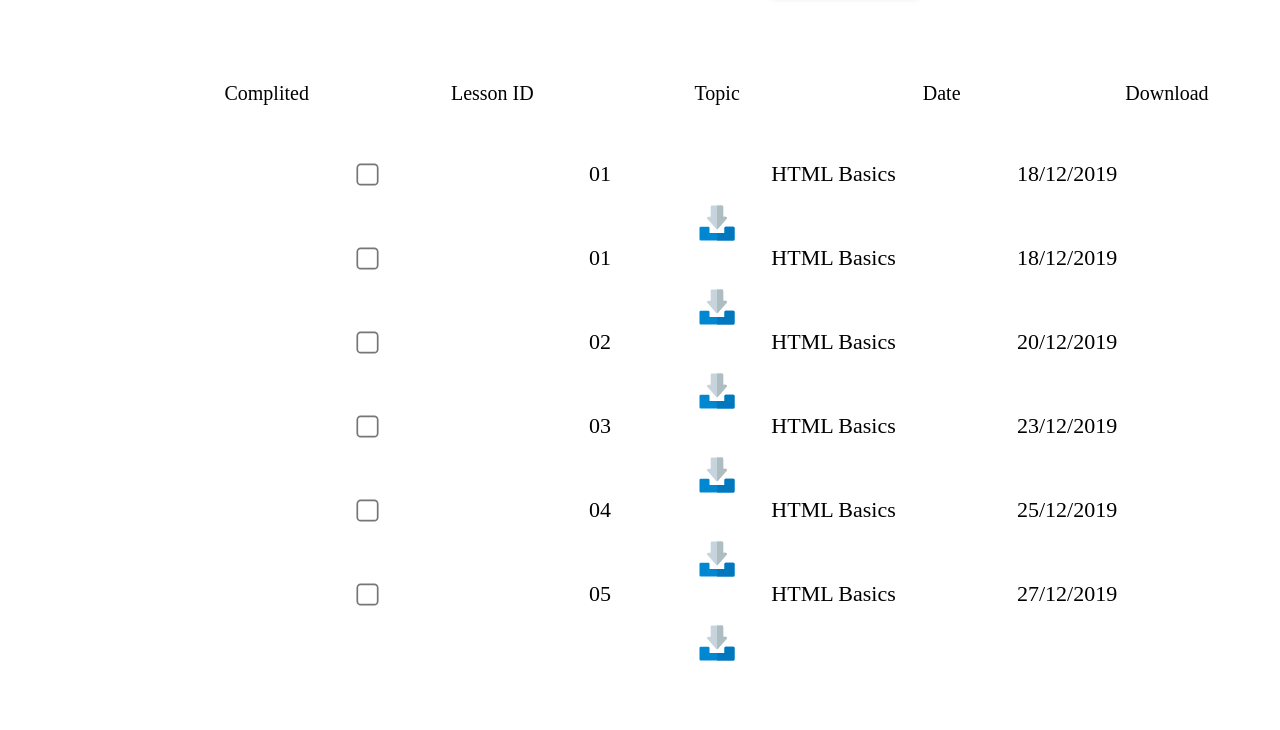
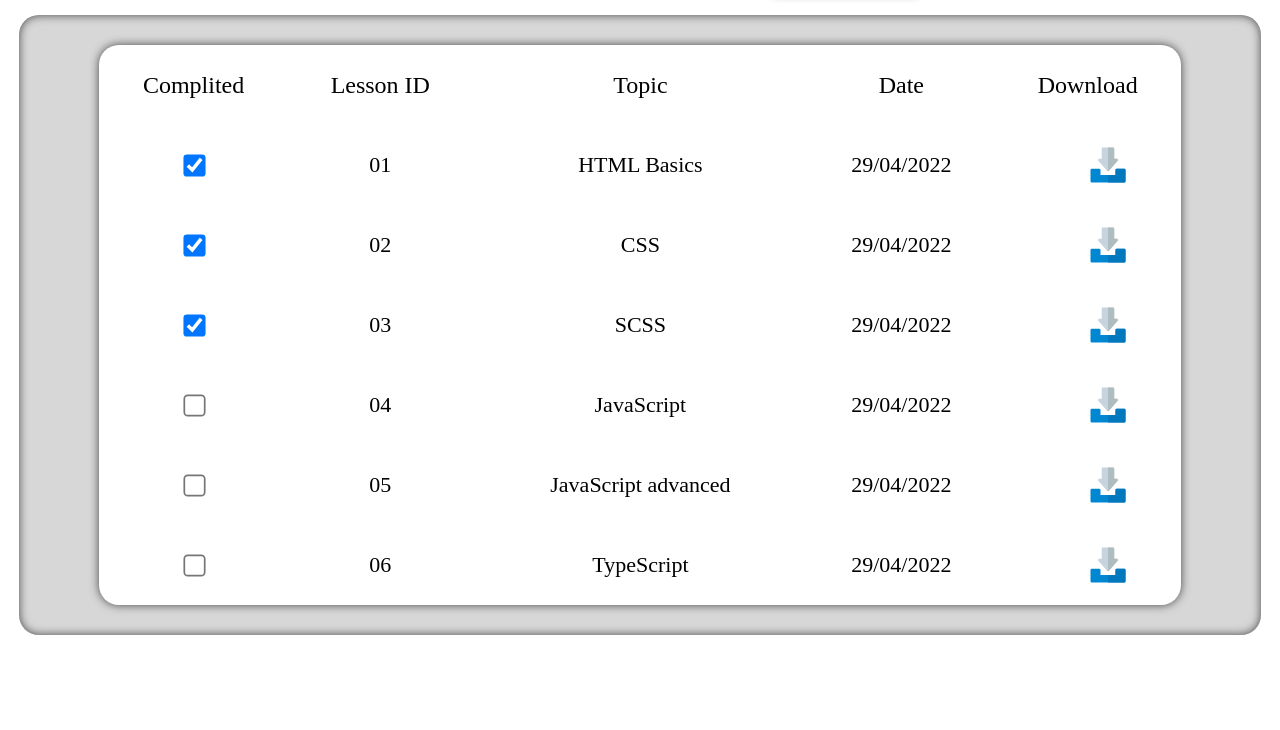
Before and after one commit to Oleksandr-D/Team-site, a plain HTML site: page lessons.html in a window 1280 px wide. Shown: the part 70-800 px from the top of the page. Drawn offline with Linux system fonts and the light colour scheme; a web font is replaced by a local one.

Commit message:
fixed lessons page

```diff
--- a/Styles/header.css
+++ b/Styles/header.css
@@ -2,10 +2,10 @@
 @import url(Fonts.css);
 
 
-:root{
+:root {
     --main-bg-color: rgb(215, 215, 215);
-    --main-shadow:rgb(105, 105, 105);
-    --main-color:rgb(112, 169, 255);
+    --main-shadow: rgb(71, 71, 71);
+    --main-color: rgb(112, 169, 255);
 }
 
 header {
@@ -50,7 +50,7 @@ nav {
     box-shadow: 2px 4px 8px -3px var(--main-shadow);
 }
 
-/* ----------------------------pages-------------------- */
+/* ----------------------------------------all pages---------------------------------------- */
 
 main {
     display: flex;
@@ -64,60 +64,87 @@ main {
     padding: 0px 20px;
     display: flex;
     align-items: center;
+    box-shadow: inset 0px 0px 10px 0px var(--main-shadow);
 }
 
+/* -----------------------------------------aside-------------------------------------- */
 
-/* -------------------------------------bugs pages------------------------------------ */
-
-table {
-    position: absolute;
-    top: 153px;
-    left: 12%;
+.side-menu {
+    width: 105px;
+    height: 420px;
+    background-color: #ffffff;
+    border-radius: 20px;
+    font-family: 'ChronicaPro';
+    display: flex;
+    flex-direction: column;
+    justify-content: space-evenly;
+    align-items: center;
+    position: relative;
+    box-shadow: 0px 0px 13px 0px var(--main-shadow);
 }
 
-th {
-    width: 232px;
-    height: 80px;
-    font-family: 'bahij-sultannahia';
-    font-size: 20px;
+.smollmenu {
+    width: 40px;
+    height: 40px;
+    color: black;
+    transition-duration: 0.5s;
 }
 
-td {
-    width: 232px;
-    height: 80px;
-    transition-duration: 0.3s;
-    transition-property: background-color, transform, border;
-    text-align: center;
-    font-family: 'bahij-sultannahia';
-    font-size: 22px;
+.smollmenu:hover {
+    transform: scale(1.05);
+    cursor: pointer;
 }
 
-td:hover {
-    background-color: rgb(255, 255, 255);
+.project::after,
+.account::after,
+.groups::after,
+.cloud::after,
+.setting::after {
+    content: "";
+    font-family: 'Vollkorn';
+    color: rgb(255, 255, 255);
+    cursor: pointer;
+    width: 0px;
+    line-height: 40px;
     border-radius: 20px;
+    position: absolute;
+    top: 0px;
+    left: -7px;
+    overflow: hidden;
+    z-index: -2;
+    transition-duration: 0.7s;
+    text-align: end;
+    padding-right: 20px;
+    transition-timing-function: cubic-bezier(0.18, 0.89, 0.32, 1.28);
 }
 
-.DownloadImg {
-    width: 40px;
-    height: 40px;
-    position: absolute top 20px;
+.project:hover::after {
+    content: "Project";
+    background-color: var(--main-color);
+    width: 150px;
+    transition-duration: 0.7s;
 }
 
-.DownloadImg:hover {
-    background-color:  var(--main-color);;
-    border-radius: 10px;
+.account:hover::after {
+    content: "Account";
+    background-color: var(--main-color);
+    width: 150px;
 }
 
-.lesonNumber,
-.topicNum,
-.dateNumber,
-.download,
-.complited {
-    width: 228px;
-    height: 40px;
-    display: inline-table;
+.groups:hover::after {
+    content: "Groups";
+    background-color: var(--main-color);
+    width: 150px;
 }
 
-input[type="checkbox"] {
-    transform: scale(1.7);
+.cloud:hover::after {
+    content: "Cloud";
+    background-color: var(--main-color);
+    width: 150px;
 }
+
+.setting:hover::after {
+    content: "Setting";
+    background-color: var(--main-color);
+    width: 150px;
+}
--- a/Styles/lesson.css
+++ b/Styles/lesson.css
@@ -0,0 +1,59 @@
+.container {
+   width: 100%;
+   display: flex;
+   justify-content: center;
+}
+
+table {
+   width: 90%;
+   height: 90%;
+   background-color: rgb(255, 255, 255);
+   box-shadow: 0px 0px 10px 0px var(--main-shadow);
+   border-radius: 20px;
+   margin: 30px 0px;
+   font-family: 'bahij-sultannahia';
+   font-size: 20px;
+}
+
+tr {
+   line-height: 80px;
+}
+
+th {
+   font-size: 24px;
+}
+
+td {
+   transition-property: background-color, transform, border;
+   text-align: center;
+   font-size: 22px;
+   position: relative;
+}
+
+td img {
+   width: 40px;
+   height: 40px;
+   position: absolute;
+   top: 20px;
+}
+
+td img:hover {
+   background-color: var(--main-color);
+   border-radius: 5px;
+   transition-duration: 0.3s;
+}
+
+input[type="checkbox"] {
+   transform: scale(1.7);
+}
+
+form~tr:hover {
+   box-shadow: 0px 0px 10px 0px var(--main-shadow);
+   transition-duration: 0.3s;
+}
+
+form~tr:last-child:hover {
+   border-bottom-right-radius: 20px;
+   box-shadow: 0px 0px 10px 0px var(--main-shadow);
+   border-radius: 0px 0px 20px 20px;
+}
--- a/lessons.html
+++ b/lessons.html
@@ -7,6 +7,7 @@
     <meta name="viewport" content="width=device-width, initial-scale=1.0">
     <title>lesson</title>
     <link rel="stylesheet" href="Styles/header.css">
+    <link rel="stylesheet" href="Styles/lesson.css">
     <link rel="icon" type="image/x-icon" href="../../../Wallpapers/Dolbnia.O.jfif">
 </head>
 
@@ -18,9 +19,9 @@
             <a href="lessons.html" class="menu-link menu-active">Lessons</a>
         </nav>
     </header>
-
     <main>
-        <div>
+        <div class="content-wraper">
+            <div class="container">
                 <table>
                     <thead>
                         <tr>
@@ -32,111 +33,81 @@
                         </tr>
                     </thead>
                     <tbody>
+                        <form>
                             <tr>
-                        <td colspan="5">
-                            <div class="complited">
-                                <form>
-                                    <input type="checkbox">
-                                </form>
-                            </div>
-                            <div class="lesonNumber">01</div>
-                            <div class="topicNum">HTML Basics</div>
-                            <div class="dateNumber">18/12/2019</div>
-                            <div class="download">
-                                <img class="DownloadImg" src='./Images/download.svg'>
-                            </div>
+                                <td>
+                                    <input type="checkbox" checked>
                                 </td>
-
+                                <td>01</td>
+                                <td>HTML Basics</td>
+                                <td>29/04/2022</td>
+                                <td>
+                                    <img src='./Images/download.svg'>
+                                </td>
                             </tr>
                             <tr>
-                        <td colspan="5">
-                            <div class="complited">
-                                <form>
-                                    <input type="checkbox">
-                                </form>
-                            </div>
-                            <div class="lesonNumber">01</div>
-                            <div class="topicNum">HTML Basics</div>
-                            <div class="dateNumber">18/12/2019</div>
-                            <div class="download">
-                                <img class="DownloadImg" src='./Images/download.svg'>
-                            </div>
+                                <td>
+                                    <input type="checkbox" checked>
                                 </td>
-
-
+                                <td>02</td>
+                                <td>CSS</td>
+                                <td>29/04/2022</td>
+                                <td>
+                                    <img alt="download icon" src='./Images/download.svg'>
+                                </td>
                             </tr>
                             <tr>
-                        <td colspan="5">
-                            <div class="complited">
-                                <form>
-                                    <input type="checkbox">
-                                </form>
-                            </div>
-                            <div class="lesonNumber">02</div>
-                            <div class="topicNum">HTML Basics</div>
-                            <div class="dateNumber">20/12/2019</div>
-                            <div class="download">
-                                <img class="DownloadImg" src='./Images/download.svg'>
-                            </div>
+                                <td>
+                                    <input type="checkbox" checked>
                                 </td>
-
+                                <td>03</td>
+                                <td>SCSS</td>
+                                <td>29/04/2022</td>
+                                <td>
+                                    <img alt="download icon" src='./Images/download.svg'>
+                                </td>
                             </tr>
                             <tr>
-                        <td colspan="5">
-                            <div class="complited">
-                                <form>
+                                <td>
                                     <input type="checkbox">
-                                </form>
-                            </div>
-                            <div class="lesonNumber">03</div>
-                            <div class="topicNum">HTML Basics</div>
-                            <div class="dateNumber">23/12/2019</div>
-                            <div class="download">
-                                <img class="DownloadImg" src='./Images/download.svg'>
-                            </div>
                                 </td>
-
+                                <td>04</td>
+                                <td>JavaScript</td>
+                                <td>29/04/2022</td>
+                                <td>
+                                    <img alt="download icon" src='./Images/download.svg'>
+                                </td>
                             </tr>
                             <tr>
-                        <td colspan="5">
-                            <div class="complited">
-                                <form>
+                                <td>
                                     <input type="checkbox">
-                                </form>
-                            </div>
-                            <div class="lesonNumber">04</div>
-                            <div class="topicNum">HTML Basics</div>
-                            <div class="dateNumber">25/12/2019</div>
-                            <div class="download">
-                                <img class="DownloadImg" src='./Images/download.svg'>
-                            </div>
                                 </td>
-
+                                <td>05</td>
+                                <td>JavaScript advanced</td>
+                                <td>29/04/2022</td>
+                                <td>
+                                    <img alt="download icon" src='./Images/download.svg'>
+                                </td>
                             </tr>
                             <tr>
-                        <td colspan="5">
-                            <div class="complited">
-                                <label> <input type="checkbox">
+                                <td>
+                                    <label>
+                                        <input type="checkbox">
                                     </label>
+                                </td>
+                                <td>06</td>
+                                <td>TypeScript</td>
+                                <td>29/04/2022</td>
+                                <td>
+                                    <img alt="download icon" src='./Images/download.svg'>
+                                </td>
+                            </tr>
+                        </form>
+                    </tbody>
+                </table>
             </div>
-                            <div class="lesonNumber">05</div>
-                            <div class="topicNum">HTML Basics</div>
-                            <div class="dateNumber">27/12/2019</div>
-                            <div class="download">
-                                <img class="DownloadImg" src='./Images/download.svg'>
-                            </div>
-                        </td>
-
-                    </tr>
-                </tbody>
-
-            </table>
-
-
         </div>
     </main>
-
-
 </body>
 
 </html>
```
Also changed, not shown: Account.html (+2 -2 lines), Styles/account.css (+0 -80 lines), Styles/main.css (+1 -83 lines), team.html (+2 -2 lines). Lines whose indentation alone changed are shown as unchanged.
